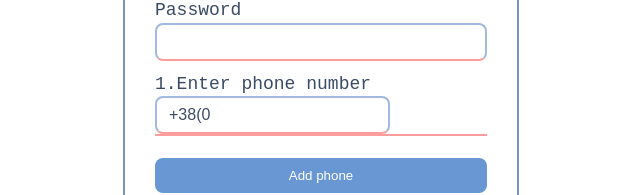
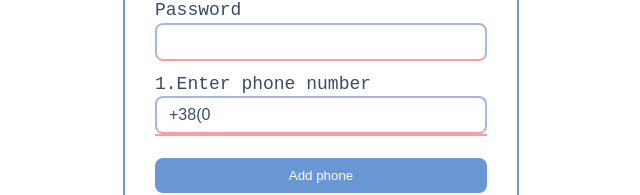
Before and after one commit to NadezhdaKuzmich/ng-forms, an Angular app: page / in a window 1280 px wide. Shown: the part 505-700 px from the top of the page, without its empty margins (319-959 px from the left). Built offline with nearby package versions, Linux system fonts and the light colour scheme.

Commit message:
edit css

```diff
--- a/src/app/components/binding/binding.component.html
+++ b/src/app/components/binding/binding.component.html
@@ -39,15 +39,13 @@
         </pre> -->
       </div>
 
-      <div class="input-field">
-        <label
-          for="phone{{ i + 1 }}"
-          [formArrayName]="'contacts'"
-          *ngFor="let contact of getContacts.controls; index as i"
-        >
-          {{ i + 1 }}.Enter phone number
-          <input id="phone{{ i + 1 }}" type="text" [formControlName]="i" />
-        </label>
+      <div
+        class="input-field contact-field"
+        [formArrayName]="'contacts'"
+        *ngFor="let contact of getContacts.controls; index as i"
+      >
+        <label for="phone{{ i + 1 }}"> {{ i + 1 }}.Enter phone number </label>
+        <input id="phone{{ i + 1 }}" type="text" [formControlName]="i" />
       </div>
       <button class="btn" (click)="addPhone()">Add phone</button>
 
```
